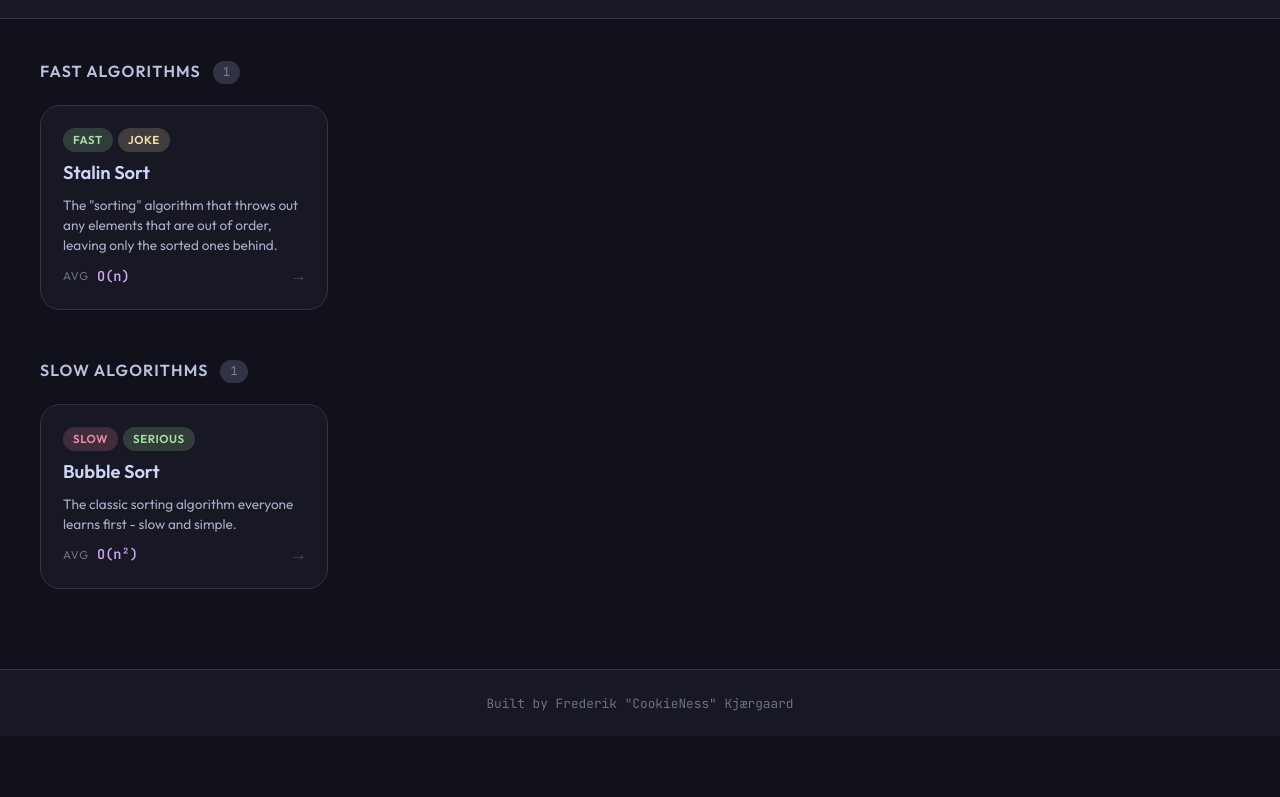
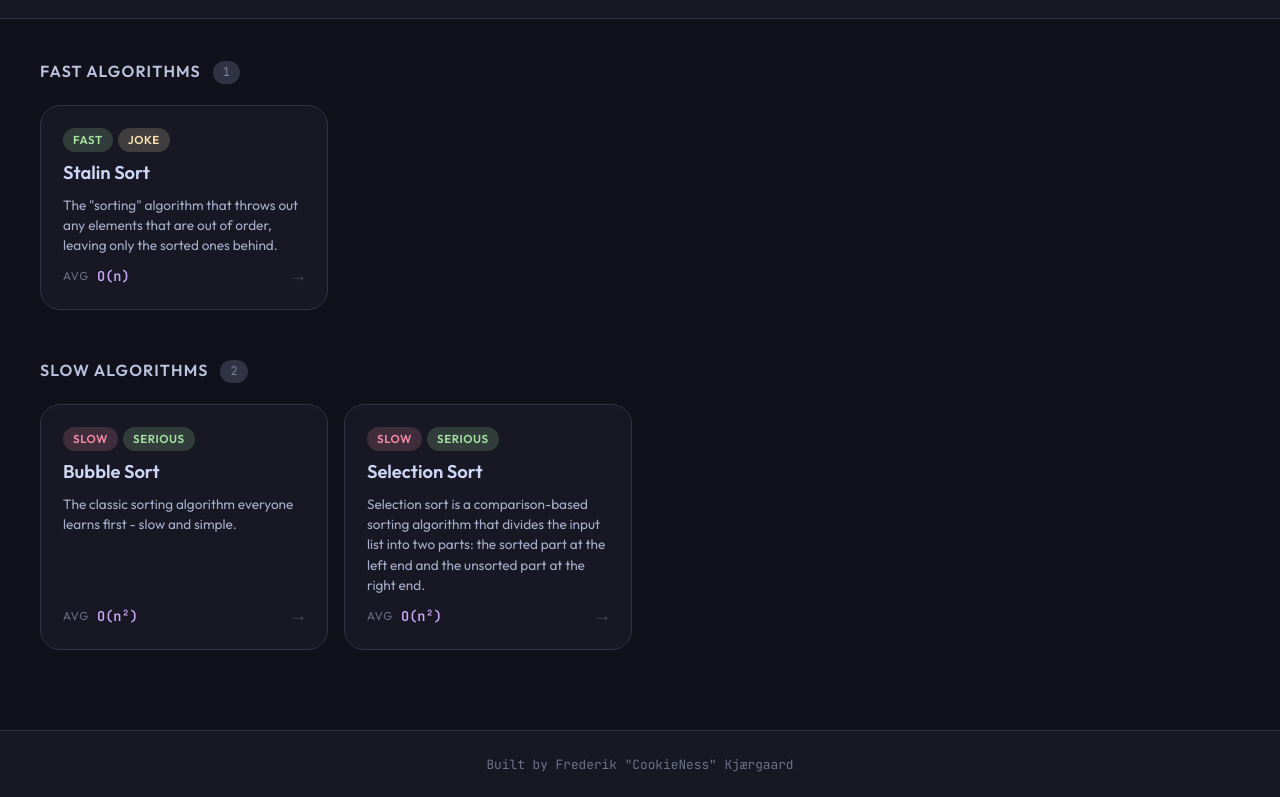
Before and after one commit to CookieNess/sorting-shenanigans, a Vue app: page /#/ in a window 1280 px wide. Shown: the part 406-1203 px from the top of the page. Before the commit the page ends 1142 px from the top, so only its background shows below. Built offline with nearby package versions, Linux system fonts and the light colour scheme.

Commit message:
Implemented selection sort

```diff
--- a/src/algorithms/index.ts
+++ b/src/algorithms/index.ts
@@ -1,10 +1,12 @@
 import type { AlgorithmModule } from '../types'
 import { bubbleSortModule } from './bubbleSort'
+import { selectionSortModule } from './selectionSort'
 import { stalinSortModule } from './stalinSort'
 
 export const algorithms: AlgorithmModule[] = [
 	bubbleSortModule,
 	stalinSortModule,
+	selectionSortModule,
 ]
 
 export function getAlgorithm(id: string): AlgorithmModule | undefined {
--- /dev/null
+++ b/src/algorithms/selectionSort.ts
@@ -0,0 +1,60 @@
+import type { AlgorithmModule, SortStep } from '../types'
+
+function* selectionSort(arr: number[]): Generator<SortStep> {
+	const inputArray = [...arr]
+	const n = inputArray.length
+	const sorted: number[] = []
+
+	for (let i = 0; i < n - 1; i++) {
+		let minIndex = i;
+		for (let j = i + 1; j < n; j++) {
+			yield {
+				array: [...inputArray],
+				comparing: [minIndex, j],
+				swapping: [],
+				sorted: [...sorted]
+			}
+
+			if (inputArray[j] < inputArray[minIndex]) {
+				minIndex = j;
+			}
+		}
+
+		if (minIndex !== i) {
+			[inputArray[i], inputArray[minIndex]] = [inputArray[minIndex], inputArray[i]]
+			yield {
+				array: [...inputArray],
+				comparing: [],
+				swapping: [i, minIndex],
+				sorted: [...sorted]
+			}
+		}
+
+		sorted.push(i)
+	}
+
+	yield {
+		array: [...inputArray],
+		comparing: [],
+		swapping: [],
+		sorted: Array.from({ length: n }, (_, i) => i)
+	}
+}
+
+export const selectionSortModule: AlgorithmModule = {
+	meta: {
+		id: 'selection-sort',
+		name: 'Selection Sort',
+		category: 'slow',
+		tag: 'serious',
+		description: 'Selection sort is a comparison-based sorting algorithm that divides the input list into two parts: the sorted part at the left end and the unsorted part at the right end.',
+		howItWorks:
+			'The algorithm works by iterating through the unsorted portion of the array to find the minimum element. Once the minimum element is found, it is swapped with the first element of the unsorted portion. This process is repeated for the next position in the array until the entire array is sorted.',
+		complexity: {
+			best: 'O(n²)',
+			average: 'O(n²)',
+			worst: 'O(n²)',
+		},
+	},
+	sort: selectionSort,
+}
```
